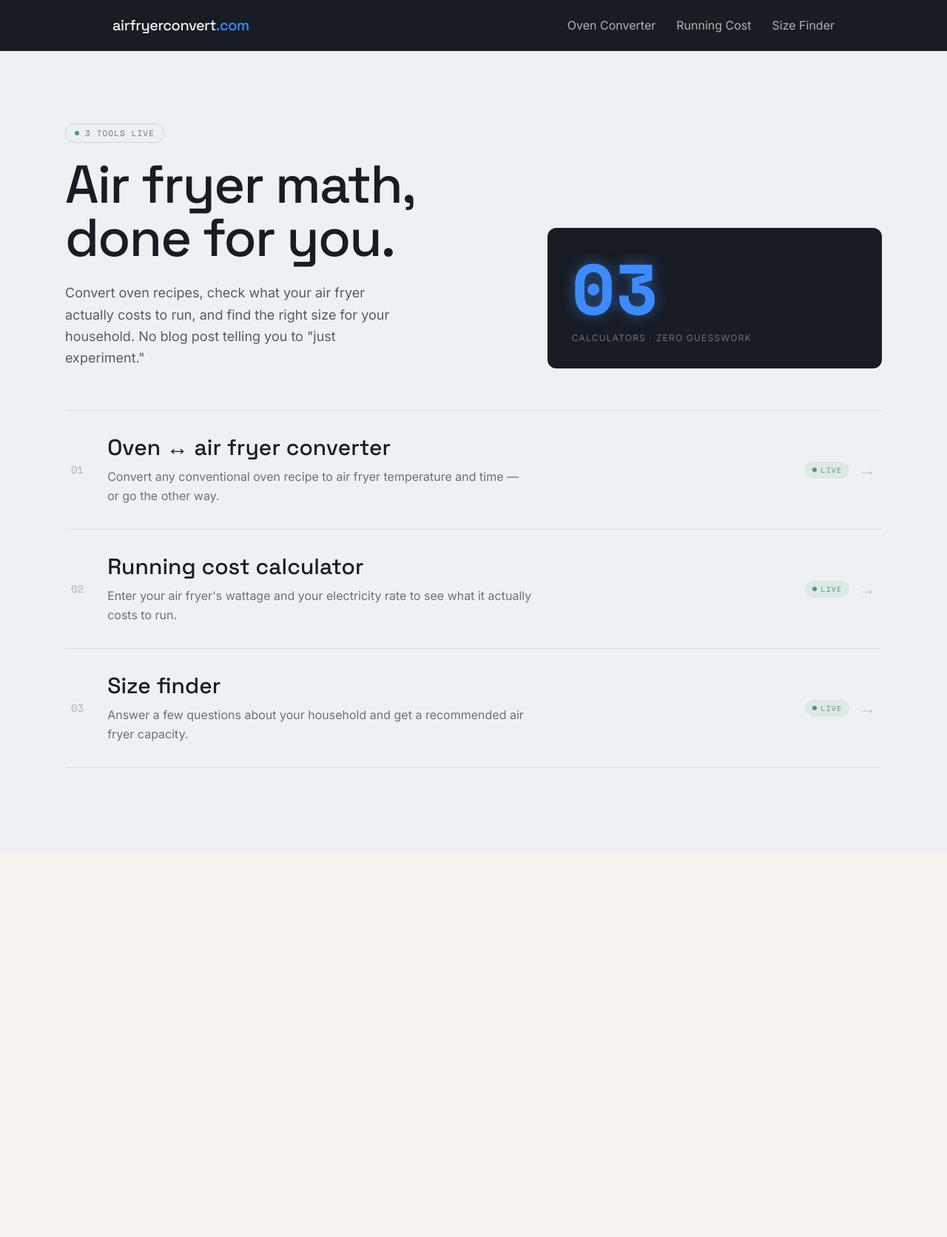
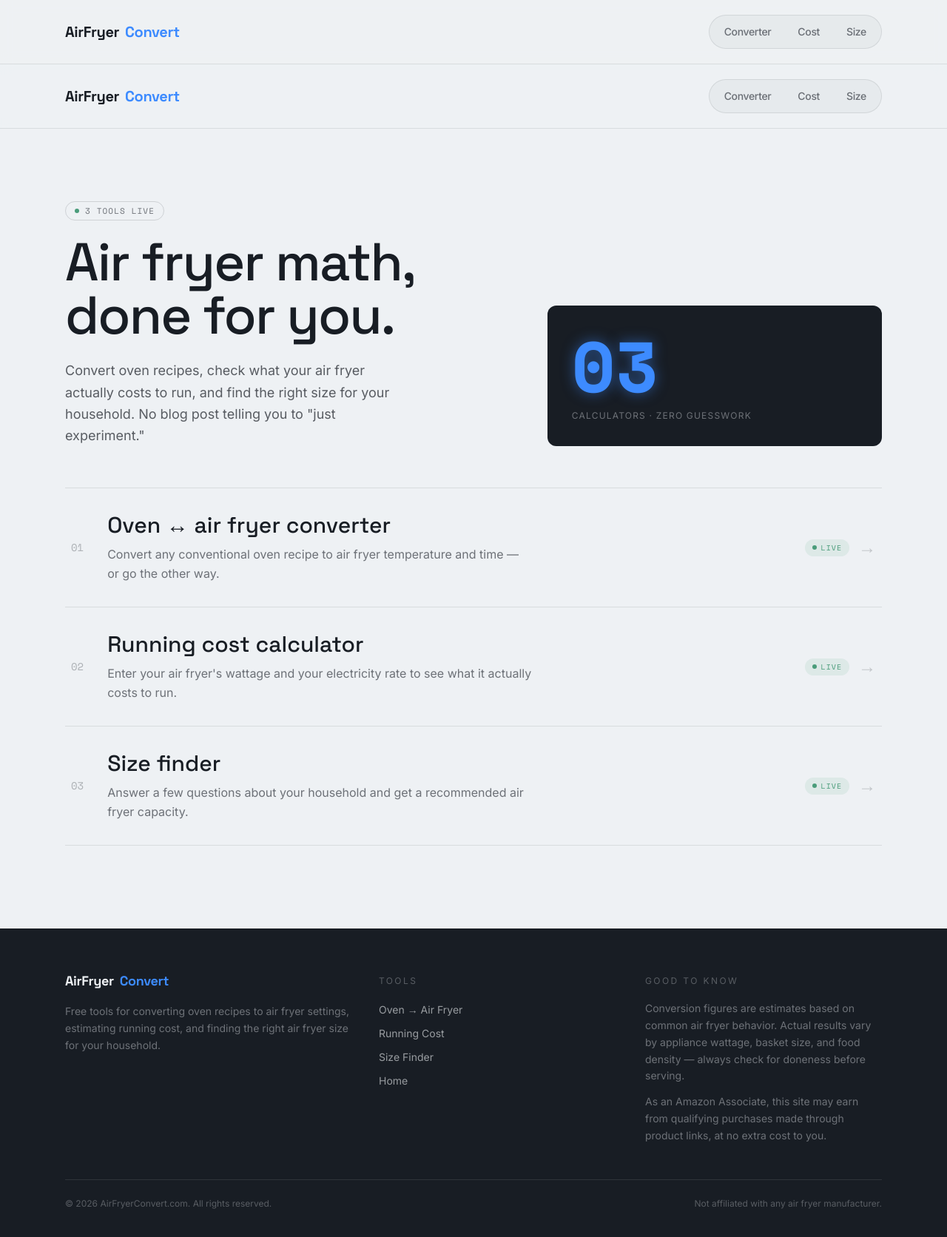
Before and after one commit to steve711-web/airfryer, a Next.js app: page / in a window 1280 px wide. Shown: the top 1672 px of the page at 74% size. Before the commit the page ends 1150 px from the top, so only its background shows below. Built offline with nearby package versions, Linux system fonts and the light colour scheme.

Commit message:
Add sitewide header nav and footer with disclaimers

```diff
--- a/app/layout.tsx
+++ b/app/layout.tsx
@@ -1,6 +1,8 @@
 import type { Metadata } from "next";
 import { Space_Grotesk, Inter, Space_Mono } from "next/font/google";
 import Script from "next/script";
+import SiteHeader from "@/components/SiteHeader";
+import SiteFooter from "@/components/SiteFooter";
 import "./globals.css";
 
 const display = Space_Grotesk({
@@ -76,7 +78,9 @@ export default function RootLayout({
             }),
           }}
         />
+        <SiteHeader />
         {children}
+        <SiteFooter />
       </body>
     </html>
   );
--- /dev/null
+++ b/components/SiteFooter.tsx
@@ -0,0 +1,67 @@
+import Link from "next/link";
+import { navLinks } from "@/lib/nav";
+
+export default function SiteFooter() {
+  const year = new Date().getFullYear();
+
+  return (
+    <footer className="border-t border-panel/10 bg-panel text-cream/60">
+      <div className="mx-auto max-w-6xl px-6 py-14">
+        <div className="grid gap-10 md:grid-cols-[1.2fr_1fr_1fr]">
+          <div>
+            <Link href="/" className="flex items-baseline gap-2">
+              <span className="font-display text-lg font-semibold tracking-[-0.02em] text-cream">
+                AirFryer
+              </span>
+              <span className="font-display text-lg font-semibold tracking-[-0.02em] text-signal">
+                Convert
+              </span>
+            </Link>
+            <p className="mt-4 max-w-sm text-sm leading-relaxed text-cream/40">
+              Free tools for converting oven recipes to air fryer settings, estimating running
+              cost, and finding the right air fryer size for your household.
+            </p>
+          </div>
+
+          <div>
+            <span className="text-xs uppercase tracking-[0.2em] text-cream/30">Tools</span>
+            <ul className="mt-4 space-y-2">
+              {navLinks.map((link) => (
+                <li key={link.href}>
+                  <Link href={link.href} className="text-sm text-cream/60 hover:text-cream">
+                    {link.label}
+                  </Link>
+                </li>
+              ))}
+              <li>
+                <Link href="/" className="text-sm text-cream/60 hover:text-cream">
+                  Home
+                </Link>
+              </li>
+            </ul>
+          </div>
+
+          <div>
+            <span className="text-xs uppercase tracking-[0.2em] text-cream/30">
+              Good To Know
+            </span>
+            <p className="mt-4 text-sm leading-relaxed text-cream/40">
+              Conversion figures are estimates based on common air fryer behavior. Actual results
+              vary by appliance wattage, basket size, and food density — always check for
+              doneness before serving.
+            </p>
+            <p className="mt-3 text-sm leading-relaxed text-cream/40">
+              As an Amazon Associate, this site may earn from qualifying purchases made through
+              product links, at no extra cost to you.
+            </p>
+          </div>
+        </div>
+
+        <div className="mt-12 flex flex-col gap-2 border-t border-cream/10 pt-6 text-xs text-cream/30 md:flex-row md:items-center md:justify-between">
+          <span>© {year} AirFryerConvert.com. All rights reserved.</span>
+          <span>Not affiliated with any air fryer manufacturer.</span>
+        </div>
+      </div>
+    </footer>
+  );
+}
--- a/components/SiteHeader.tsx
+++ b/components/SiteHeader.tsx
@@ -1,30 +1,65 @@
+"use client";
+
 import Link from "next/link";
-
-const tools = [
-  { href: "/oven-to-air-fryer", label: "Oven Converter" },
-  { href: "/air-fryer-wattage-cost", label: "Running Cost" },
-  { href: "/air-fryer-size-calculator", label: "Size Finder" },
-];
+import { usePathname } from "next/navigation";
+import { navLinks } from "@/lib/nav";
 
 export default function SiteHeader() {
+  const pathname = usePathname();
+
   return (
-    <header className="border-b border-steel/20 bg-panel">
-      <div className="mx-auto flex max-w-5xl items-center justify-between px-6 py-5">
-        <Link href="/" className="font-display text-xl font-medium tracking-tight text-cream">
-          airfryerconvert<span className="text-signal">.com</span>
+    <header className="border-b border-panel/10 bg-cream/95 backdrop-blur">
+      <div className="mx-auto flex max-w-6xl items-center justify-between gap-6 px-6 py-5">
+        <Link href="/" className="flex items-baseline gap-2">
+          <span className="font-display text-xl font-semibold tracking-[-0.02em] text-panel">
+            AirFryer
+          </span>
+          <span className="font-display text-xl font-semibold tracking-[-0.02em] text-signal">
+            Convert
+          </span>
         </Link>
-        <nav className="hidden gap-7 sm:flex">
-          {tools.map((t) => (
+
+        <nav className="hidden items-center gap-1 rounded-full border border-panel/10 bg-panel/[0.03] p-1 md:flex">
+          {navLinks.map((link) => {
+            const active = pathname === link.href;
+            return (
+              <Link
+                key={link.href}
+                href={link.href}
+                className={`rounded-full px-4 py-2 text-sm font-medium tracking-tight transition-colors ${
+                  active ? "bg-panel text-cream" : "text-panel/60 hover:text-panel"
+                }`}
+              >
+                {link.short}
+              </Link>
+            );
+          })}
+        </nav>
+
+        <Link
+          href="/oven-to-air-fryer"
+          className="rounded-full bg-signal px-4 py-2 text-sm font-semibold text-cream md:hidden"
+        >
+          Convert
+        </Link>
+      </div>
+
+      <nav className="flex gap-4 overflow-x-auto border-t border-panel/10 px-6 py-2 md:hidden">
+        {navLinks.map((link) => {
+          const active = pathname === link.href;
+          return (
             <Link
-              key={t.href}
-              href={t.href}
-              className="font-body text-base text-cream/70 transition-colors hover:text-signal"
+              key={link.href}
+              href={link.href}
+              className={`whitespace-nowrap text-sm font-medium ${
+                active ? "text-signal" : "text-panel/50"
+              }`}
             >
-              {t.label}
+              {link.short}
             </Link>
-          ))}
-        </nav>
-      </div>
+          );
+        })}
+      </nav>
     </header>
   );
 }
--- /dev/null
+++ b/lib/nav.ts
@@ -0,0 +1,11 @@
+export interface NavLink {
+  href: string;
+  label: string;
+  short: string;
+}
+
+export const navLinks: NavLink[] = [
+  { href: "/oven-to-air-fryer", label: "Oven → Air Fryer", short: "Converter" },
+  { href: "/air-fryer-wattage-cost", label: "Running Cost", short: "Cost" },
+  { href: "/air-fryer-size-calculator", label: "Size Finder", short: "Size" },
+];
```
